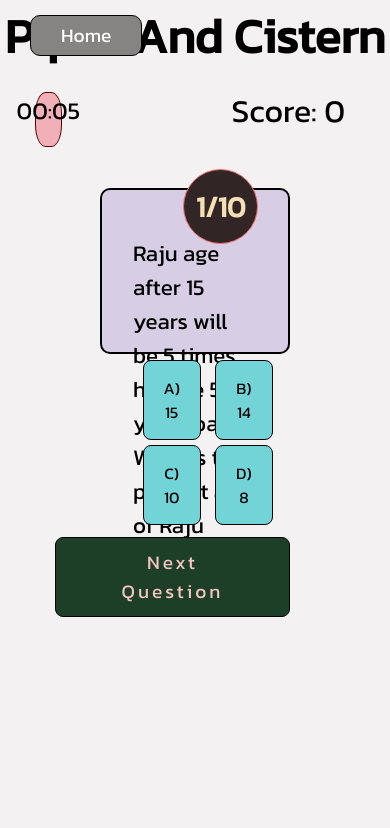
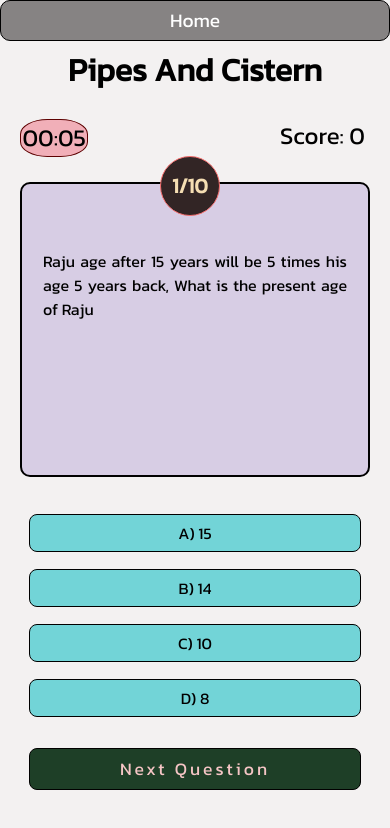
Before and after one commit to israr8090/quizapp, a plain HTML site: page age.html in a window 390 px wide. Drawn offline with Linux system fonts and the light colour scheme.

Commit message:
adding mediaquery

```diff
--- a/qustionStyle.css
+++ b/qustionStyle.css
@@ -210,3 +210,121 @@
 .container1 {
     display: none;
 }
+
+/* ==================mediaquery================ */
+@media only screen and (max-width: 700px) {
+    .header {
+        /* border: 1px solid black; */
+        /* background: rgb(205, 50, 104); */
+        display: flex;
+        flex-direction: column;
+    }
+
+    .header h1 {
+        font-size: 2rem;
+        margin: 5px;
+    }
+
+    .returnHome {
+        position: static;
+    }
+
+    .scoreTimer {
+        /* border: 1px solid black; */
+        /* background: rgb(205, 50, 192); */
+        font-size: 1.5rem;
+        height: 8%;
+    }
+
+    .timer {
+        border: 1px solid rgb(93, 2, 2);
+        background: rgb(241, 175, 184);
+        border-radius: 40%;
+        width: 18%;
+        height: 66%;
+        float: left;
+        margin-left: 15px;
+        margin-top: 10px;
+    }
+
+    .score {
+        float: right;
+        margin-right: 20px;
+        margin-top: 9px;
+        font-size: 1.5rem;
+    }
+
+    .question {
+        border: 2px solid rgb(0, 0, 0);
+        background-color: rgb(215, 205, 228);
+        border-radius: 10px;
+        margin: 5px 20px;
+        padding: 1px;
+        display: flex;
+        justify-content: center;
+        align-items: center;
+        height: 50%;
+    }
+
+    .question p {
+        /* border: 3px solid rgb(69, 68, 68); */
+        /* background-color: rgb(238, 234, 243); */
+        border-radius: 10px;
+        padding: 0px 20px;
+        font-size: 1rem;
+        text-align: justify;
+        /* font-weight: 550; */
+        /* height: 223px; */
+    }
+    .question-section{
+        position: relative;
+    }
+    .qCount {
+        width: 60px;
+        height: 60px;
+        font-size: 1.3rem;
+        display: flex;
+        justify-content: center;
+        align-items: center;
+        position: absolute;
+        top: -26px;
+        left: 41%;
+        z-index: 1;
+    }
+
+    .option {
+        /* border: 2px solid rgb(0, 0, 0); */
+        /* background-color: rgb(163, 131, 109); */
+        margin: 15px 20px;
+        height: 40%;
+        display: flex;
+        flex-direction: column;
+        align-items: center;
+        justify-content: center;
+    }
+
+    .choiceClass {
+        background-color: rgb(114, 212, 215);
+        border: 1px solid rgb(0, 0, 0);
+        border-radius: 8px;
+        width: 95%;
+        margin: 14px 10px 3px;
+        padding: 6px;
+        font-size: 1rem;
+        /* font-weight: 600; */
+        cursor: pointer;
+    }
+    .Nextbtn {
+        /* background-color: rgb(209, 42, 0); */
+        /* border: 1px solid rgb(0, 0, 0); */
+        margin: 5px auto;
+        display: flex;
+        justify-content: center;
+        align-items: center;
+    }
+    .NextOther {
+        margin: 5px 20px;
+        padding: 7px 90px;
+        font-size: 1.1rem;
+    }
+}
--- a/resultStyle.css
+++ b/resultStyle.css
@@ -17,7 +17,7 @@
     background: rgb(229, 214, 204);
     border: 1px solid rgb(192, 185, 185);
     border-radius: 18px;
-    width: 25%;
+    width: 40%;
     text-align: center;
     margin: 15px auto;
     font-size: 1.5rem;
@@ -27,7 +27,7 @@
     background: rgb(226, 239, 238);
     border: 1px solid black;
     border-radius: 10px;
-    width: 40%;
+    width: 80%;
     margin: 0px auto;
     text-align: center;
     padding: 5px;
@@ -64,3 +64,39 @@
     color: rgb(32, 16, 16);
 
 }
+
+/* ==================mediaquery================ */
+@media only screen and (max-width: 700px) {
+    .header1 {
+        width: 90%;
+        text-align: center;
+        margin: 45px auto;
+
+    }
+    .quizReport {
+        background: rgb(226, 239, 238);
+        border: 1px solid black;
+        border-radius: 10px;
+        width: 85%;
+        margin: 0px auto;
+        text-align: center;
+        padding: 5px;
+    }
+    .quizReport-h2 {
+        font-size: 1.3rem;
+        padding: 10px
+    }
+    .btn {
+        /* border: 1px solid black; */
+        /* background: rgb(50, 63, 205); */
+        width: 100%;
+        margin: 30px auto;
+        text-align: center;
+        padding: 30px;
+    }
+    .btn-button {
+        width: 95%;
+        padding: 10px 30px;
+        margin: 11px auto;
+    }
+}
--- a/style-index.css
+++ b/style-index.css
@@ -42,6 +42,7 @@
     margin: 25px 0;
     font-size: 2rem;
     font-weight: 600;
+    text-align: center;
 }
 
 /* styling for input and button, this is for div */
@@ -179,3 +180,51 @@
     color: black;
 }
 /* ++++++++++++++=============================+++++++++++++++++++++++++ */
+
+/* ==================mediaquery================ */
+@media only screen and (max-width: 625px) {
+    #reEnterName {
+        padding: 5px 5px;
+        font-size: 0.7rem;
+        position: absolute;
+        /* top: 17px; */
+        right: 10px;
+    }
+    .hide{
+        /* background: red; */
+        font-size: 1.5rem;
+    }
+    .input-text-btn{
+        display: flex;
+        flex-direction: column;
+        margin: 20px;
+    }
+    .input-text-btn input {
+        border: 1px solid #ccc;
+        width: 80%;
+    }
+    .input-text-btn button {
+        width: 80%;
+    }
+    .topic {
+        /* border: 2px solid rgb(0, 0, 0); */
+        /* background-color: rgb(222, 37, 204); */
+        margin: 15px auto;
+        padding: 5px;
+        height: 85%;
+        gap: 8%;
+        display: flex;
+        flex-direction: column;
+        align-items: center;
+        justify-content: center;
+    }
+    .choiceClass {
+        width: 90%;
+    }
+}
+@media only screen and (max-width: 425px) {
+    .hide{
+        /* background: rgb(7, 99, 16); */
+        text-align: center;
+    }
+}
```
Also changed, not shown: index.html (+1 -1 lines).
